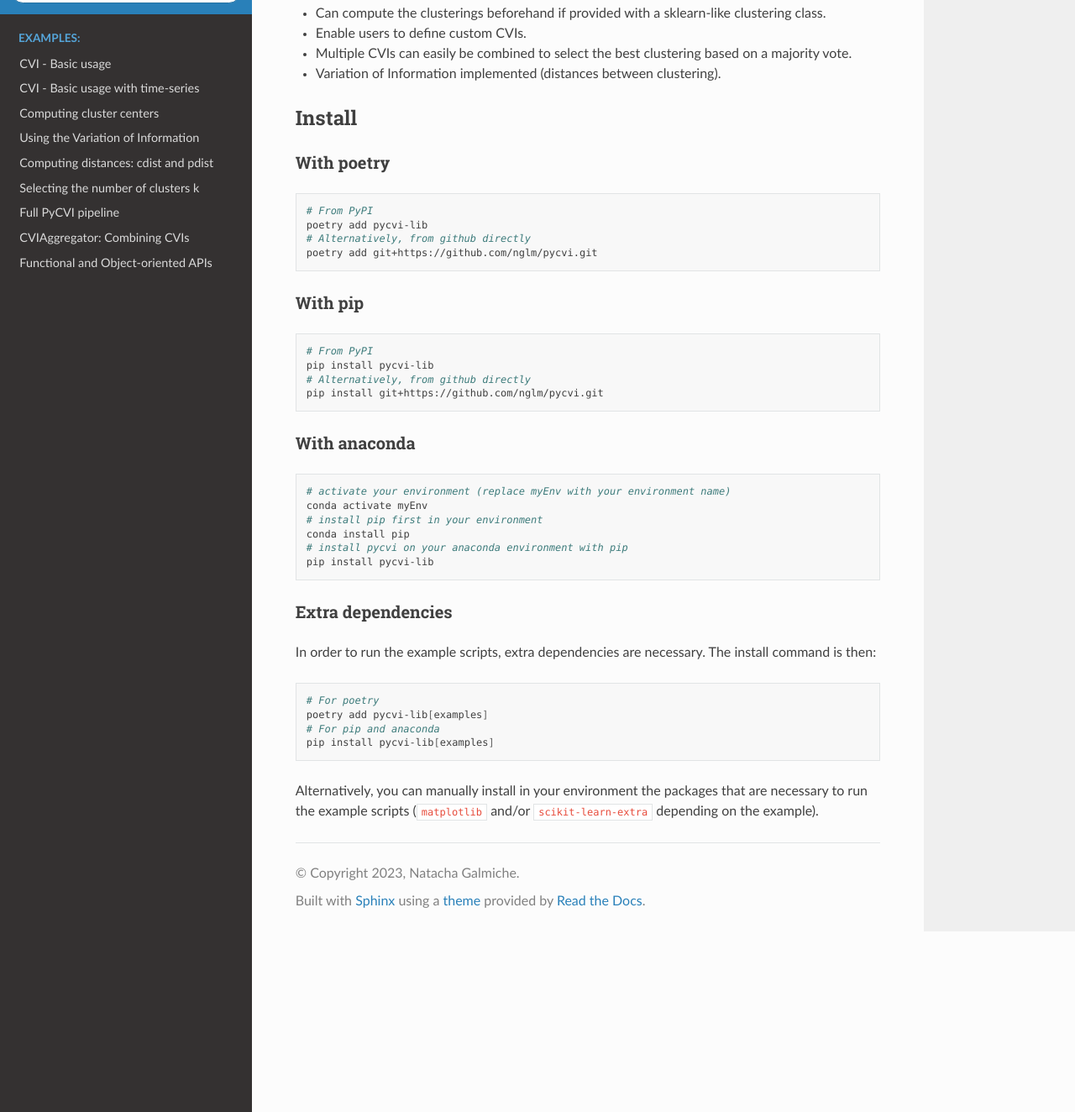
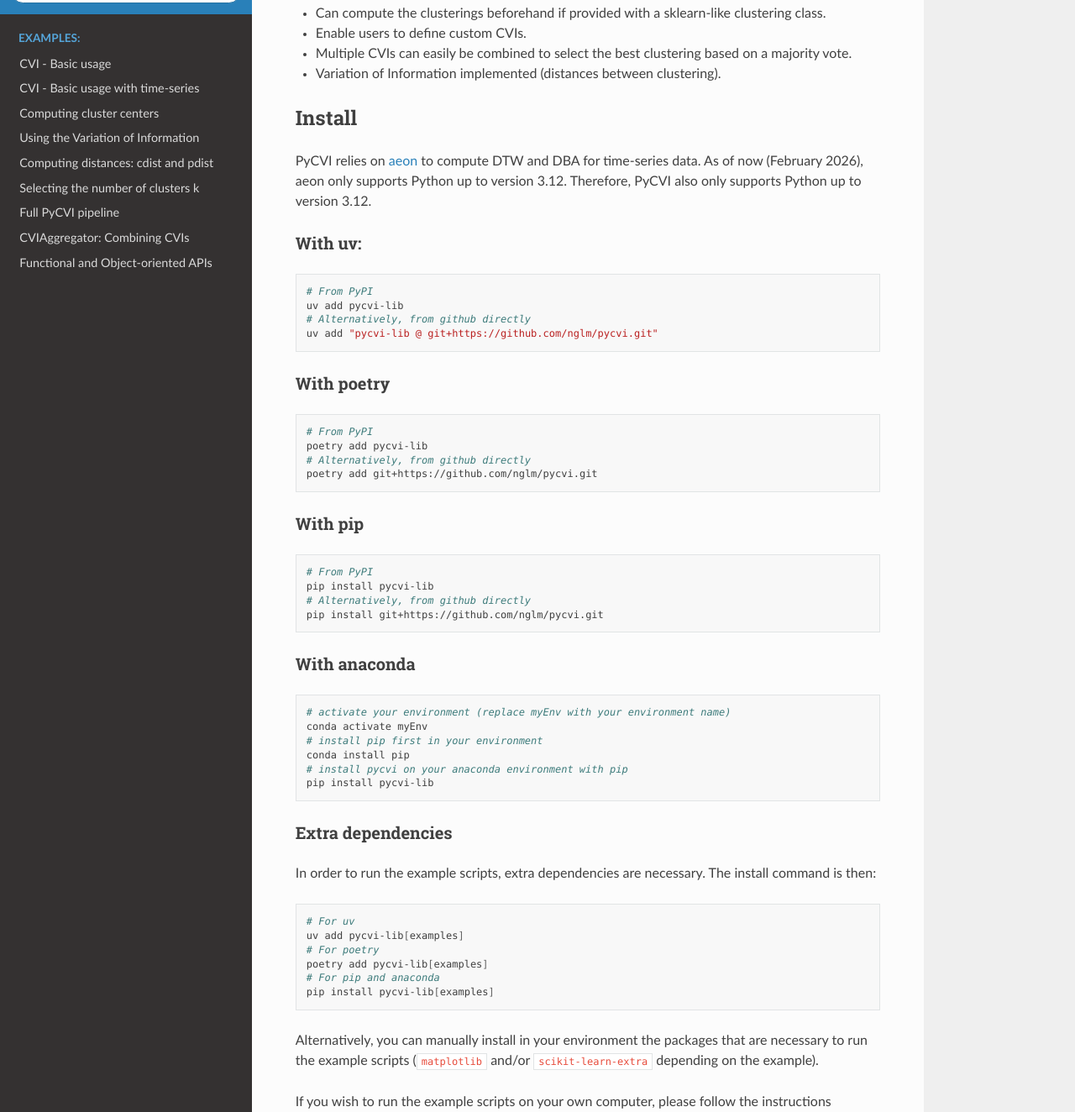
Before and after one commit to nglm/pycvi, a Sphinx documentation site: the page built from docs/md/welcome_top.md, in a window 1280 px wide and 1400 px high, scrolled down 1348 px, cut to the strip 76-1400 px from the top of the window. Shown: the whole strip at 84% size. Built offline with Sphinx 7.4.7 and the Read the Docs theme 3.1.0, drawn with Linux system fonts in a browser that asks for light colours; some of the changed text lies outside the part shown.

Commit message:
added instructions UV

````diff
--- a/docs/md/welcome_top.md
+++ b/docs/md/welcome_top.md
@@ -31,6 +31,17 @@ To compute DTW and DBA, PyCVI relies on the [aeon](https://www.aeon-toolkit.org/
 - Variation of Information implemented (distances between clustering).
 
 ## Install
+
+PyCVI relies on [aeon](https://www.aeon-toolkit.org/en/latest/index.html) to compute DTW and DBA for time-series data. As of now (February 2026), aeon only supports Python up to version 3.12. Therefore, PyCVI also only supports Python up to version 3.12.
+
+### With uv:
+
+```bash
+# From PyPI
+uv add pycvi-lib
+# Alternatively, from github directly
+uv add "pycvi-lib @ git+https://github.com/nglm/pycvi.git"
+```
 
 ### With poetry
 
@@ -66,6 +77,8 @@ pip install pycvi-lib
 In order to run the example scripts, extra dependencies are necessary. The install command is then:
 
 ```bash
+# For uv
+uv add pycvi-lib[examples]
 # For poetry
 poetry add pycvi-lib[examples]
 # For pip and anaconda
@@ -73,3 +86,5 @@ pip install pycvi-lib[examples]
 ```
 
 Alternatively, you can manually install in your environment the packages that are necessary to run the example scripts (`matplotlib` and/or `scikit-learn-extra` depending on the example).
+
+If you wish to run the example scripts on your own computer, please follow the instructions detailed in the documentation first: [Running example scripts on your computer](https://pycvi.readthedocs.io/en/latest/examples/examples_instructions.html).
````
Also changed, not shown: README.md (+2 -2 lines).
